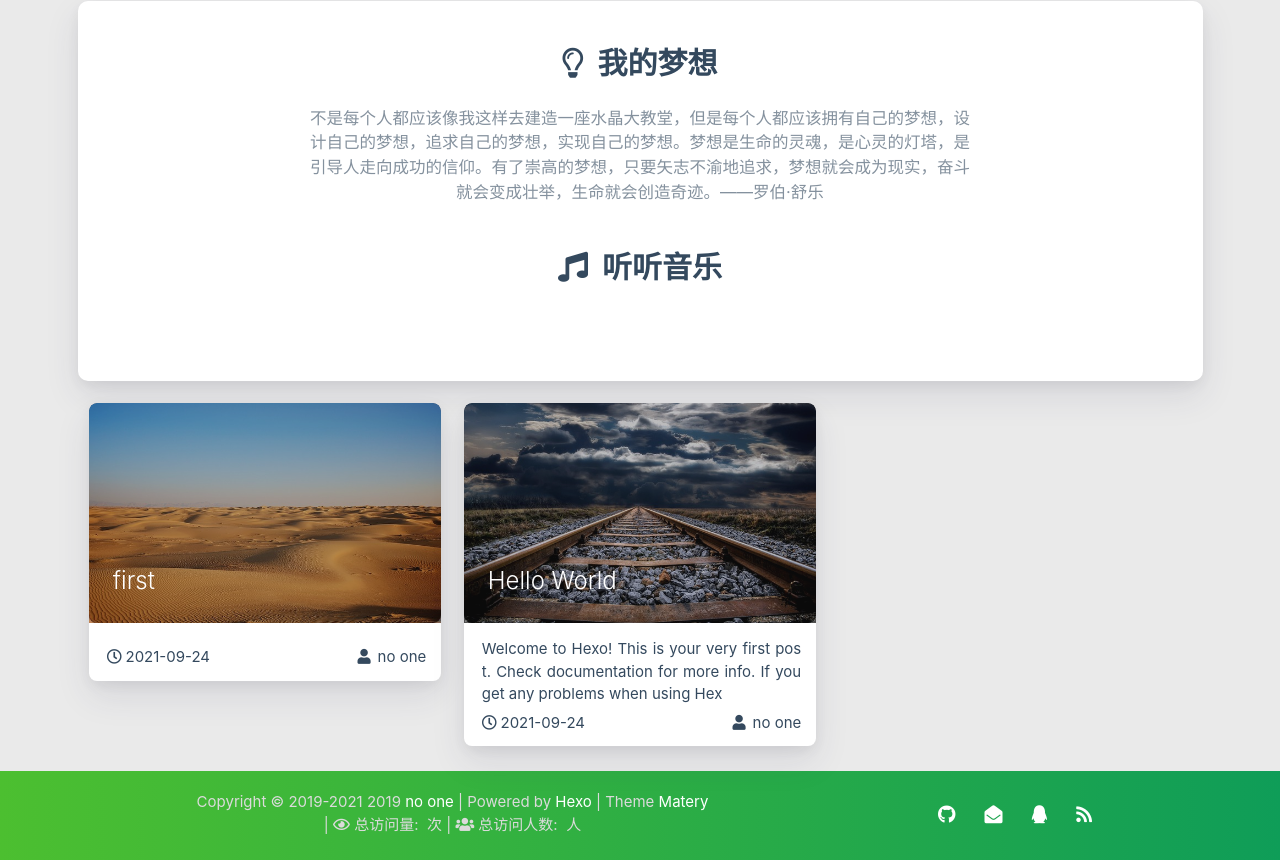
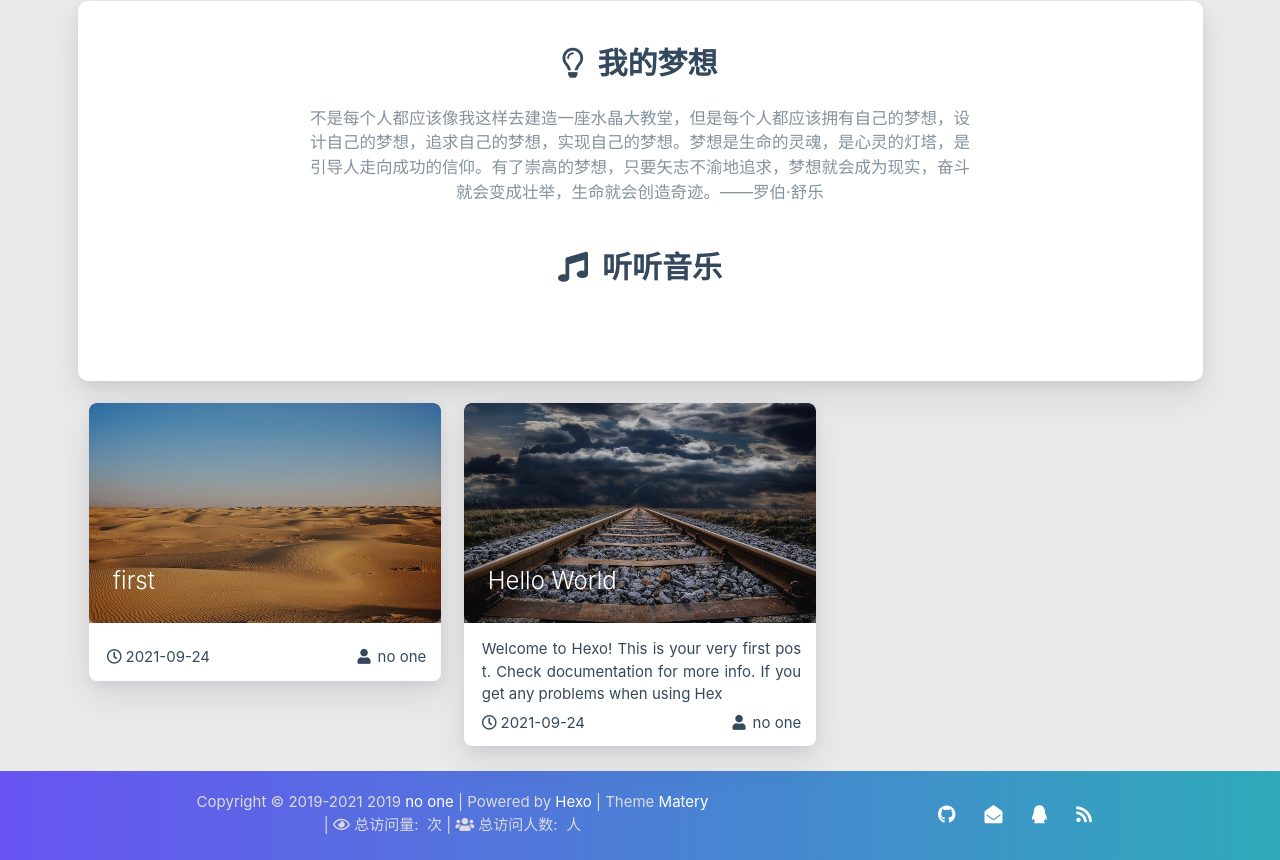
Before and after one commit to zhangkuo817/zhangkuo817.github.io, a plain HTML site: page index.html in a window 1280 px wide. Shown: the part 817-1677 px from the top of the page. Drawn offline with nearby package versions, Linux system fonts and the light colour scheme; some packages are replaced by stand-ins of ours; no server answers; a script that the page names is missing.

Commit message:
Site updated: 2021-09-24 19:46:29

```diff
--- a/css/matery.css
+++ b/css/matery.css
@@ -241,7 +241,7 @@ mark {
 }
 
 .bg-color {
-    background-image: linear-gradient(to right, #4cbf30 0%, #0f9d58 100%);
+    background-image: linear-gradient(to right, #6853F2 0%, #2FAAB9 100%);
 }
 
 .text-color {
```
